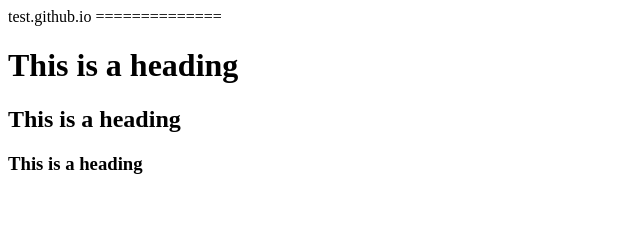
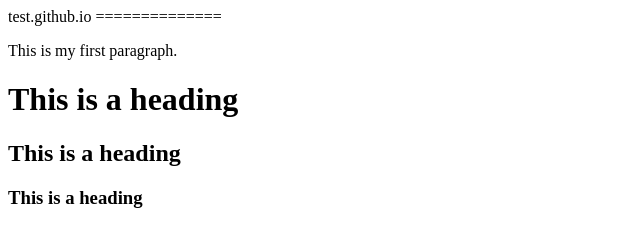
Before and after one commit to tmflowers1/test.github.io, a plain HTML site: page index.html in a window 1280 px wide. Shown: the whole page, without its empty margins (0-640 px from the left). Drawn offline with Linux system fonts and the light colour scheme.

Commit message:
Update index.html

```diff
--- a/index.html
+++ b/index.html
@@ -1,5 +1,15 @@
 test.github.io
 ==============
+<html>
+
+<body>
+<p>This is my first paragraph.</p>
+
 <h1>This is a heading</h1>
 <h2>This is a heading</h2>
 <h3>This is a heading</h3>
+
+
+</body>
+
+</html>
```
